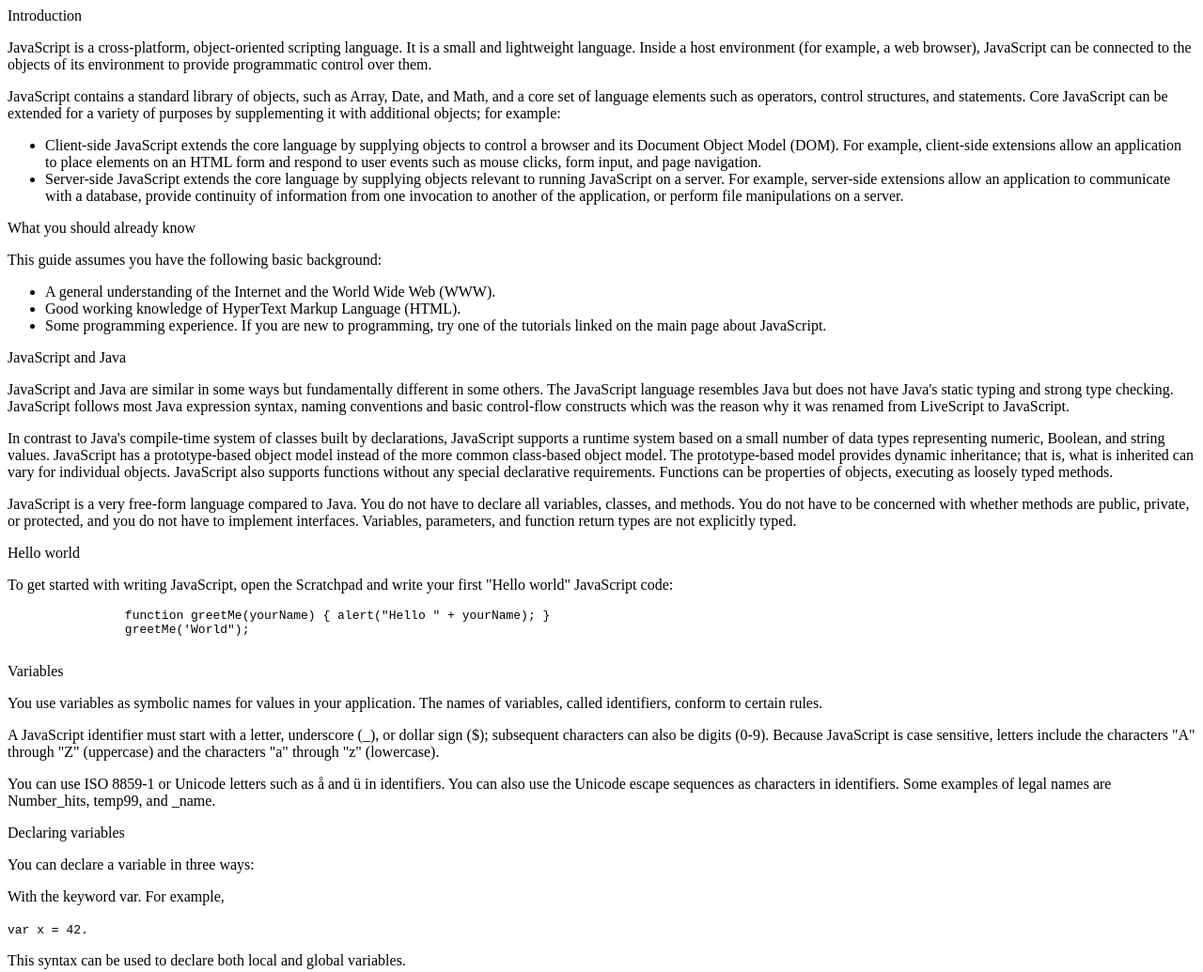
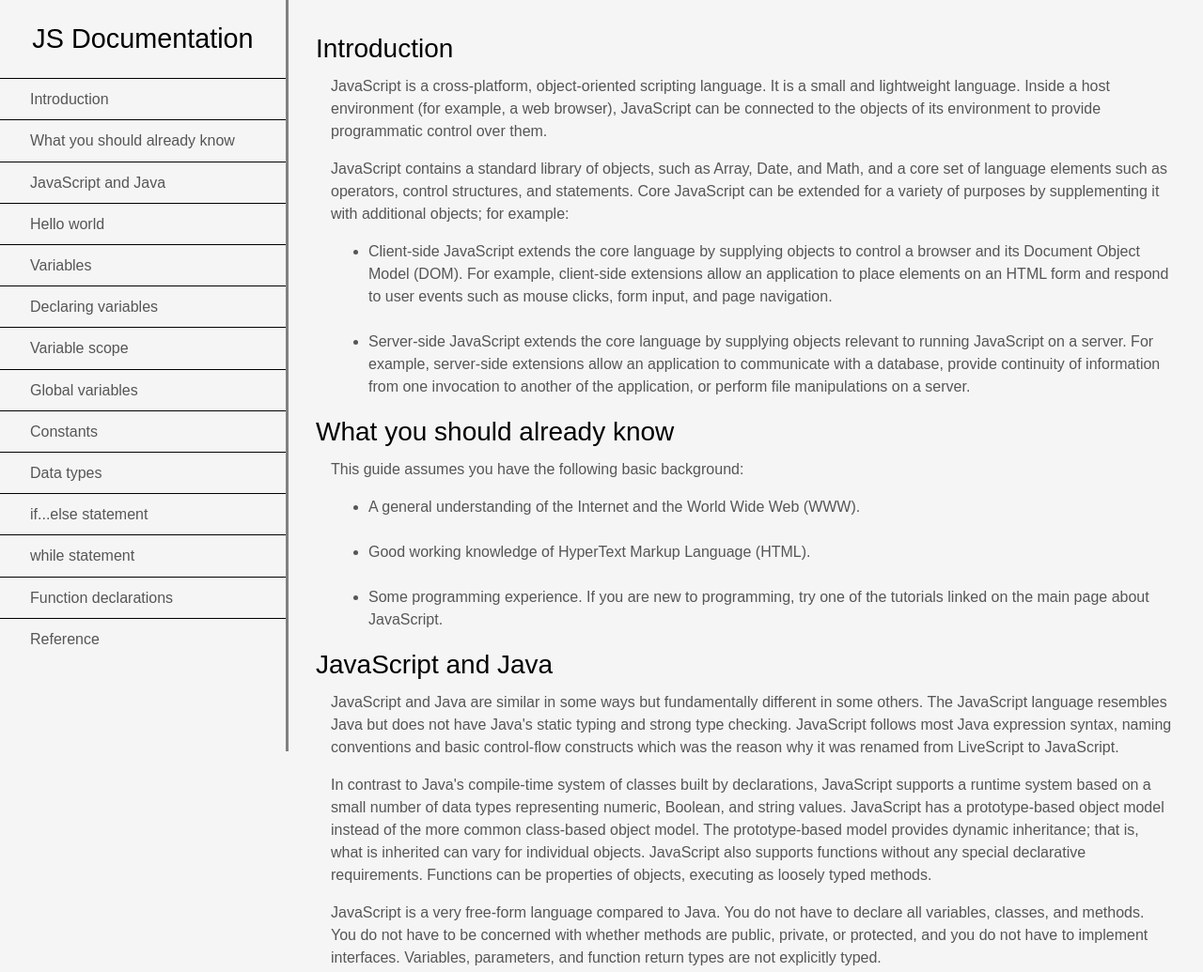
Before and after one commit to bradywinslow/technicalDocPage, a plain HTML site: page index.html in a window 1280 px wide. Shown: the top 1035 px of the page at 94% size. Drawn offline with Linux system fonts and the light colour scheme.

Commit message:
Added styling

```diff
--- a/index.html
+++ b/index.html
@@ -4,9 +4,85 @@
     <meta charset="UTF-8">
     <meta http-equiv="X-UA-Compatible" content="IE=edge">
     <meta name="viewport" content="width=device-width, initial-scale=1.0">
+    <link rel="stylesheet" href="styles.css">
     <title>JS Documentation</title>
 </head>
 <body>
+
+    <nav id="navbar">
+        <header id="navbar-header">JS Documentation</header>
+        <ul class="nav-items">
+            <li>
+                <a href="#Introduction" class="nav-link">Introduction</a>
+            </li>
+        </ul>
+        <ul class="nav-items">
+            <li>
+                <a href="#What_you_should_already_know" class="nav-link">What you should already know</a>
+            </li>
+        </ul>
+        <ul class="nav-items">
+            <li>
+                <a href="#JavaScript_and_Java" class="nav-link">JavaScript and Java</a>
+            </li>
+        </ul>
+        <ul class="nav-items">
+            <li>
+                <a href="#Hello_world" class="nav-link">Hello world</a>
+            </li>
+        </ul>
+        <ul class="nav-items">
+            <li>
+                <a href="#Variables" class="nav-link">Variables</a>
+            </li>
+        </ul>
+        <ul class="nav-items">
+            <li>
+                <a href="#Declaring_variables" class="nav-link">Declaring variables</a>
+            </li>
+        </ul>
+        <ul class="nav-items">
+            <li>
+                <a href="#Variable_scope" class="nav-link">Variable scope</a>
+            </li>
+        </ul>
+        <ul class="nav-items">
+            <li>
+                <a href="#Global_variables" class="nav-link">Global variables</a>
+            </li>
+        </ul>
+        <ul class="nav-items">
+            <li>
+                <a href="#Constants" class="nav-link">Constants</a>
+            </li>
+        </ul>
+        <ul class="nav-items">
+            <li>
+                <a href="#Data_types" class="nav-link">Data types</a>
+            </li>
+        </ul>
+        <ul class="nav-items">
+            <li>
+                <a href="#if...else_statement" class="nav-link">if...else statement</a>
+            </li>
+        </ul>
+        <ul class="nav-items">
+            <li>
+                <a href="#while_statement" class="nav-link">while statement</a>
+            </li>
+        </ul>
+        <ul class="nav-items">
+            <li>
+                <a href="#Function_declaration" class="nav-link">Function declarations</a>
+            </li>
+        </ul>
+        <ul class="nav-items">
+            <li>
+                <a href="#Reference" class="nav-link">Reference</a>
+            </li>
+        </ul>
+    </nav>
+
     <main id="main-doc">
 
         <section class="main-section" id="Introduction">
@@ -15,6 +91,7 @@
             <p>JavaScript contains a standard library of objects, such as Array, Date, and Math, and a core set of language elements such as operators, control structures, and statements. Core JavaScript can be extended for a variety of purposes by supplementing it with additional objects; for example:</p>
             <ul>
                 <li>Client-side JavaScript extends the core language by supplying objects to control a browser and its Document Object Model (DOM). For example, client-side extensions allow an application to place elements on an HTML form and respond to user events such as mouse clicks, form input, and page navigation.</li>
+                <br>
                 <li>Server-side JavaScript extends the core language by supplying objects relevant to running JavaScript on a server. For example, server-side extensions allow an application to communicate with a database, provide continuity of information from one invocation to another of the application, or perform file manipulations on a server.</li>
             </ul>
         </section>
@@ -24,12 +101,14 @@
             <p>This guide assumes you have the following basic background:</p>
             <ul>
                 <li>A general understanding of the Internet and the World Wide Web (WWW).</li>
+                <br>
                 <li>Good working knowledge of HyperText Markup Language (HTML).</li>
+                <br>
                 <li>Some programming experience. If you are new to programming, try one of the tutorials linked on the main page about JavaScript.</li>
             </ul>
         </section>
 
-        <section class="main-section" id="JavaScript_andJava">
+        <section class="main-section" id="JavaScript_and_Java">
             <header>JavaScript and Java</header>
             <p>JavaScript and Java are similar in some ways but fundamentally different in some others. The JavaScript language resembles Java but does not have Java's static typing and strong type checking. JavaScript follows most Java expression syntax, naming conventions and basic control-flow constructs which was the reason why it was renamed from LiveScript to JavaScript.</p>
             <p>In contrast to Java's compile-time system of classes built by declarations, JavaScript supports a runtime system based on a small number of data types representing numeric, Boolean, and string values. JavaScript has a prototype-based object model instead of the more common class-based object model. The prototype-based model provides dynamic inheritance; that is, what is inherited can vary for individual objects. JavaScript also supports functions without any special declarative requirements. Functions can be properties of objects, executing as loosely typed methods.</p>
@@ -38,11 +117,12 @@
 
         <section class="main-section" id="Hello_world">
             <header>Hello world</header>
-            <p>To get started with writing JavaScript, open the Scratchpad and write your first "Hello world" JavaScript code:</p>
-            <pre>
-                <code>function greetMe(yourName) { alert("Hello " + yourName); }</code>
-                <code>greetMe('World");</code>
-            </pre>
+            <article>
+                <p>To get started with writing JavaScript, open the Scratchpad and write your first "Hello world" JavaScript code:</p>
+                <code>function greetMe(yourName) { alert("Hello " + yourName); }
+                    greetMe("World");</code>
+                <p>Select the code in the pad and hit Ctrl+R to watch it unfold in your browser!</p>
+            </article>
         </section>
 
         <section class="main-section" id="Variables">
@@ -72,10 +152,8 @@
             <p>JavaScript before ECMAScript 2015 does not have block statement scope; rather, a variable declared within a block is local to the function (or global scope) that the block resides within. For example the following code will log 5, because the scope of x is the function (or global context) within which x is declared, not the block, which in this case is an if statement.</p>
             <code>if (true) { var x = 5; } console.log(x); // 5</code>
             <p>This behavior changes, when using the let declaration introduced in ECMAScript 2015.</p>
-            <pre>
-                <code>if (true) { let y = 5; } console.log(y); // ReferenceError: y is</code>
-                <code>not defined</code>
-            </pre>
+            <code>if (true) { let y = 5; } console.log(y); // ReferenceError: y is
+                not defined</code>
         </section>
 
         <section class="main-section" id="Global_variables">
@@ -86,21 +164,17 @@
 
         <section class="main-section" id="Constants">
             <header>Constants</header>
-            <p>You can create a read-only, named constant with the const keyword. The syntax of a constant identifier is the same as for a variable identifier: it must start with a letter, underscore or dollar sign and can contain alphabetic, numeric, or underscore characters.</p>\
+            <p>You can create a read-only, named constant with the const keyword. The syntax of a constant identifier is the same as for a variable identifier: it must start with a letter, underscore or dollar sign and can contain alphabetic, numeric, or underscore characters.</p>
             <code>const PI = 3.14;</code>
             <p>A constant cannot change value through assignment or be re-declared while the script is running. It has to be initialized to a value.</p>
             <p>The scope rules for constants are the same as those for let block scope variables. If the const keyword is omitted, the identifier is assumed to represent a variable.</p>
             <p>You cannot declare a constant with the same name as a function or variable in the same scope. For example:</p>
-            <pre>
-                <code>// THIS WILL CAUSE AN ERROR function f() {}; const f = 5; // THIS</code>
-                <code>WILL CAUSE AN ERROR ALSO function f() { const g = 5; var g;</code>
-                <code>//statements }</code>
-            </pre>
+            <code>// THIS WILL CAUSE AN ERROR function f() {}; const f = 5; // THIS
+                WILL CAUSE AN ERROR ALSO function f() { const g = 5; var g;
+                //statements }</code>
             <p>However, object attributes are not protected, so the following statement is executed without problems.</p>
-            <pre>
-                <code>const MY_OBJECT = {"key": "value"}; MY_OBJECT.key =</code>
-                <code>"otherValue";</code>
-            </pre>
+            <code>const MY_OBJECT = {"key": "value"}; MY_OBJECT.key =
+                "otherValue";</code>
         </section>
 
         <section class="main-section" id="Data_types">
@@ -109,14 +183,21 @@
             <ul>
                 <li>Six data types that are primitives:
                     <ul>
+                        <br>
                         <li>Boolean. true and false.</li>
+                        <br>
                         <li>null. A special keyword denoting a null value. Because JavaScript is case-sensitive, null is not the same as Null, NULL, or any other variant.</li>
+                        <br>
                         <li>undefined. A top-level property whose value is undefined.</li>
+                        <br>
                         <li>Number. 42 or 3.14159.</li>
+                        <br>
                         <li>String. "Howdy"</li>
+                        <br>
                         <li>Symbol (new in ECMAScript 2015). A data type whose instances are unique and immutable.</li>
                     </ul>
                 </li>
+                <br>
                 <li>and Object</li>
             </ul>
             <p>Although these data types are a relatively small amount, they enable you to perform useful functions with your applications. Objects and functions are the other fundamental elements in the language. You can think of objects as named containers for values, and functions as procedures that your application can perform.</p>
@@ -128,18 +209,14 @@
             <code>if (condition) { statement_1; } else { statement_2; }</code>
             <p>condition can be any expression that evaluates to true or false. See Boolean for an explanation of what evaluates to true and false. If condition evaluates to true, statement_1 is executed; otherwise, statement_2 is executed. statement_1 and statement_2 can be any statement, including further nested if statements.</p>
             <p>You may also compound the statements using else if to have multiple conditions tested in sequence, as follows:</p>
-            <pre>
-                <code>if (condition_1) { statement_1; } else if (condition_2) {</code>
-                <code>statement_2; } else if (condition_n) { statement_n; } else {</code>
-                <code>statement_last; }</code>
-            </pre>
+            <code>if (condition_1) { statement_1; } else if (condition_2) {
+                statement_2; } else if (condition_n) { statement_n; } else {
+                statement_last; }</code>
             <p>In the case of multiple conditions only the first logical condition which evaluates to true will be executed. To execute multiple statements, group them within a block statement ({ ... }) . In general, it's good practice to always use block statements, especially when nesting if statements:</p>
-            <pre>
-                <code>if (condition) { statement_1_runs_if_condition_is_true;</code>
-                <code>statement_2_runs_if_condition_is_true; } else {</code>
-                <code>statement_3_runs_if_condition_is_false;</code>
-                <code>statement_4_runs_if_condition_is_false; }</code>
-            </pre>
+            <code>if (condition) { statement_1_runs_if_condition_is_true;
+                statement_2_runs_if_condition_is_true; } else {
+                statement_3_runs_if_condition_is_false;
+                statement_4_runs_if_condition_is_false; }</code>
             <p>It is advisable to not use simple assignments in a conditional expression, because the assignment can be confused with equality when glancing over the code. For example, do not use the following code:</p>
             <code>if (x = y) { /* statements here */ }</code>
             <p>If you need to use an assignment in a conditional expression, a common practice is to put additional parentheses around the assignment. For example:</p>
@@ -159,7 +236,9 @@
             <p>With each iteration, the loop increments n and adds that value to x. Therefore, x and n take on the following values:</p>
             <ul>
                 <li>After the first pass: n = 1 and x = 1</li>
+                <br>
                 <li>After the second pass: n = 2 and x = 3</li>
+                <br>
                 <li>After the third pass: n = 3 and x = 6</li>
             </ul>
             <p>After completing the third pass, the condition n &lt; 3 is no longer true, so the loop terminates.</p>
@@ -170,7 +249,9 @@
             <p>A function definition (also called a function declaration, or function statement) consists of the function keyword, followed by:</p>
             <ul>
                 <li>The name of the function.</li>
+                <br>
                 <li>A list of arguments to the function, enclosed in parentheses and separated by commas.</li>
+                <br>
                 <li>The JavaScript statements that define the function, enclosed in curly brackets, { }.</li>
             </ul>
             <p>For example, the following code defines a simple function named square:</p>
--- /dev/null
+++ b/styles.css
@@ -0,0 +1,69 @@
+* {
+    font-family: Arial, Helvetica, sans-serif
+}
+
+body {
+    color: rgb(86, 86, 86);
+    background-color: rgb(245, 245, 245);
+    margin: 0;
+    padding: 0;
+    line-height: 150%;
+}
+
+#navbar {
+    display: flex;
+    flex-direction: column;
+    position: fixed;
+    border-right: solid grey;
+    height: 100%;
+    line-height: 2.7rem;
+    font-size: 1.25rem;
+    width: 19rem;
+}
+
+#navbar-header {
+    font-size: 1.8rem;
+    margin: 1.25rem 0rem;
+    text-align: center;
+}
+
+.nav-items {
+    list-style-type: none;
+    margin: 0;
+    padding: 0;
+    border-top: solid thin black;
+    font-size: 1rem;
+}
+
+#navbar a {
+    color: rgb(86, 86, 86);
+    text-decoration: none;
+    margin-left: 2rem;
+}
+
+main {
+    margin-left: 20rem;
+    padding: 1rem 2rem;
+}
+
+header {
+    font-size: 1.75rem;
+    color: black;
+    margin-top: 1.5rem;
+}
+
+.main-section header {
+    margin-left: -1rem;
+}
+
+code {
+    display: block;
+    background-color: rgb(242, 242, 242);
+    padding: 1.25rem 1rem;
+    border-radius: 5px;
+    margin-left: 0.5rem;
+    line-height: 1.5rem;
+    white-space: pre-line;
+    font-size: 0.85rem;
+    letter-spacing: 0.1rem;
+}
```
